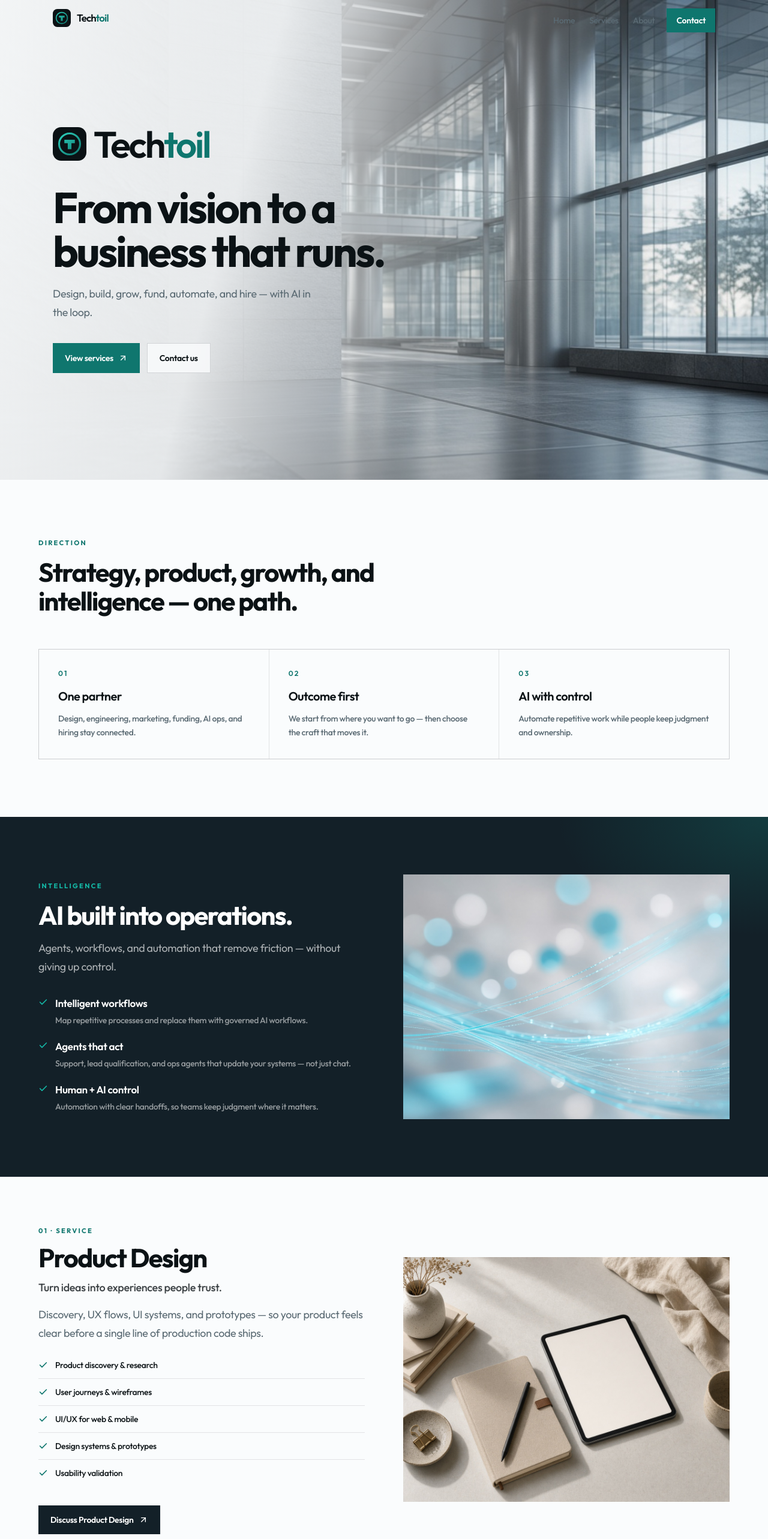
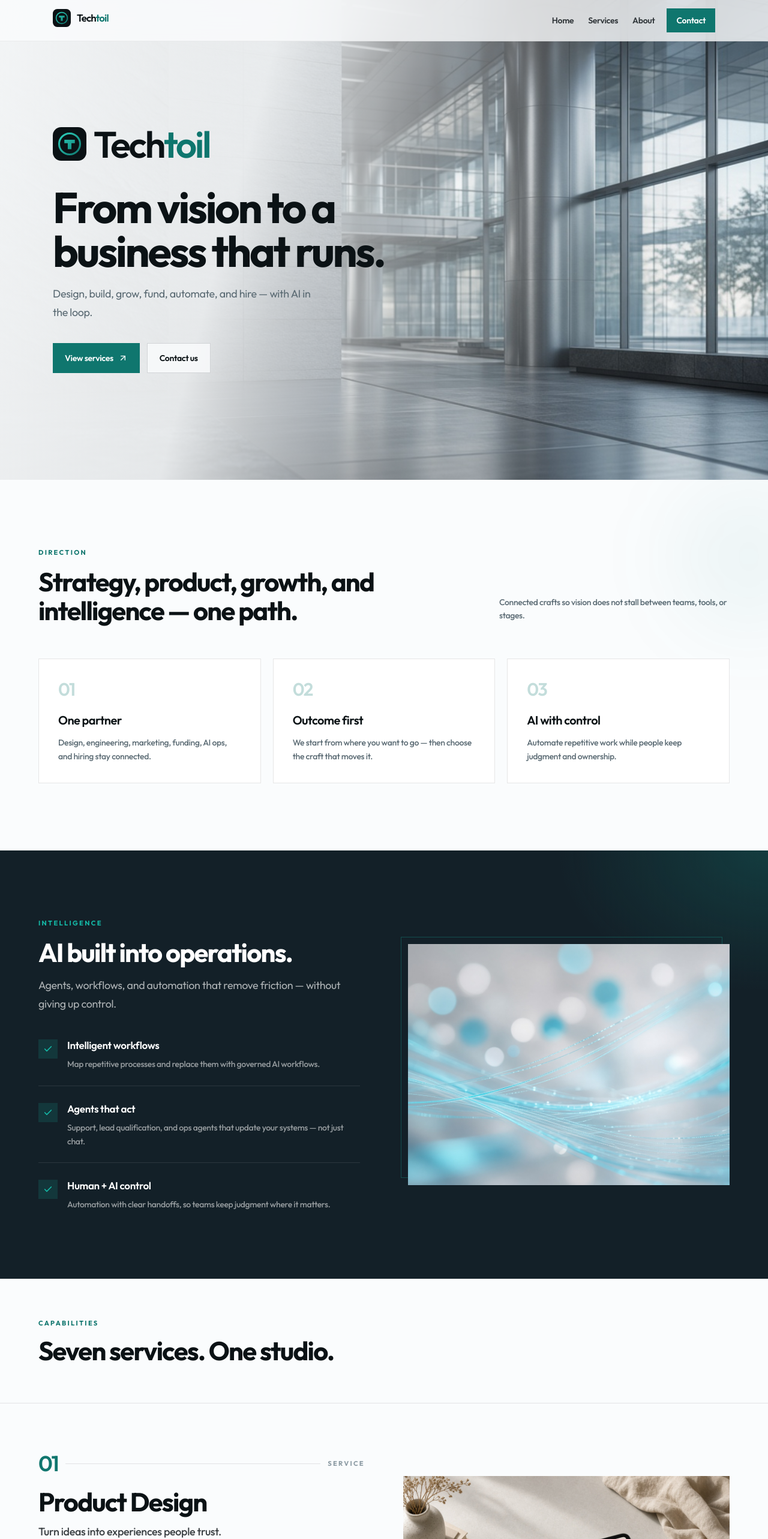
Before and after one commit to itexperts-ai/techtoil-web, a React (Vite) app: page / in a window 1280 px wide. Shown: the top 2566 px of the page at 60% size. Built offline with nearby package versions, Linux system fonts and the light colour scheme.

Commit message:
Fix header contrast and elevate below-hero site polish.
Keep the approved cinematic hero; use a frosted nav for readable labels and refine direction, AI, services, and CTA sections.

Co-authored-by: Cursor <cursoragent@cursor.com>

```diff
--- a/src/components/layout/TopNav.tsx
+++ b/src/components/layout/TopNav.tsx
@@ -8,36 +8,47 @@ export function TopNav() {
   const [open, setOpen] = useState(false)
   const { pathname } = useLocation()
   const onHome = pathname === '/'
-  const overHero = onHome && !solid && !open
 
   useEffect(() => {
-    const onScroll = () => setSolid(window.scrollY > 24)
+    const onScroll = () => setSolid(window.scrollY > 16)
     onScroll()
     window.addEventListener('scroll', onScroll, { passive: true })
     return () => window.removeEventListener('scroll', onScroll)
   }, [pathname])
 
-  const bar = solid || open || !onHome
-  const link = 'px-3 py-2 text-sm font-medium text-mute hover:text-ink'
+  // Always readable: frosted bar on home (even over hero) + solid elsewhere
+  const frosted = onHome || solid || open || !onHome
+  const elevated = solid || open || !onHome
 
   return (
     <header
       className={`fixed inset-x-0 top-0 z-50 transition-all duration-300 ${
-        bar
+        elevated
           ? 'border-b border-line bg-quartz/95 shadow-sm shadow-ink/5 backdrop-blur-xl'
-          : 'bg-transparent'
+          : frosted
+            ? 'border-b border-line/60 bg-quartz/80 backdrop-blur-xl'
+            : 'bg-transparent'
       }`}
     >
       <div className="mx-auto flex h-[4.25rem] max-w-6xl items-center justify-between px-4 md:px-6">
         <Logo />
         <nav className="hidden items-center md:flex">
-          <Link to="/" className={link}>
+          <Link
+            to="/"
+            className="px-3 py-2 text-sm font-semibold text-ink/80 hover:text-ink"
+          >
             Home
           </Link>
-          <a href="/#services" className={link}>
+          <a
+            href="/#services"
+            className="px-3 py-2 text-sm font-semibold text-ink/80 hover:text-ink"
+          >
             Services
           </a>
-          <Link to="/about" className={link}>
+          <Link
+            to="/about"
+            className="px-3 py-2 text-sm font-semibold text-ink/80 hover:text-ink"
+          >
             About
           </Link>
           <Link
@@ -50,9 +61,7 @@ export function TopNav() {
         <button
           type="button"
           aria-label="Menu"
-          className={`border px-3 py-1.5 text-sm font-semibold md:hidden ${
-            overHero ? 'border-ink/20 text-ink' : 'border-line text-ink'
-          }`}
+          className="border border-ink/20 bg-quartz/90 px-3 py-1.5 text-sm font-semibold text-ink md:hidden"
           onClick={() => setOpen((v) => !v)}
         >
           {open ? 'Close' : 'Menu'}
@@ -60,10 +69,14 @@ export function TopNav() {
       </div>
       {open && (
         <div className="border-t border-line bg-quartz px-4 py-5 md:hidden">
-          <Link to="/" className="block py-2.5 font-medium" onClick={() => setOpen(false)}>
+          <Link to="/" className="block py-2.5 font-semibold text-ink" onClick={() => setOpen(false)}>
             Home
           </Link>
-          <a href="/#services" className="block py-2.5 font-medium" onClick={() => setOpen(false)}>
+          <a
+            href="/#services"
+            className="block py-2.5 font-semibold text-ink"
+            onClick={() => setOpen(false)}
+          >
             Services
           </a>
           {services.map((s) => (
@@ -76,7 +89,11 @@ export function TopNav() {
               {s.title}
             </a>
           ))}
-          <Link to="/about" className="mt-1 block py-2.5 font-medium" onClick={() => setOpen(false)}>
+          <Link
+            to="/about"
+            className="mt-1 block py-2.5 font-semibold text-ink"
+            onClick={() => setOpen(false)}
+          >
             About
           </Link>
           <Link
--- a/src/pages/AboutPage.tsx
+++ b/src/pages/AboutPage.tsx
@@ -4,8 +4,9 @@ import { company } from '../data/company'
 
 export function AboutPage() {
   return (
-    <div className="bg-bg px-4 pb-24 pt-32 md:px-6 md:pt-40">
-      <div className="mx-auto max-w-2xl">
+    <div className="relative overflow-hidden bg-bg px-4 pb-24 pt-32 md:px-6 md:pt-40">
+      <div className="pointer-events-none absolute -left-20 top-32 h-56 w-56 rounded-full bg-teal/8 blur-3xl" />
+      <div className="relative mx-auto max-w-2xl">
         <p className="eyebrow text-teal">About</p>
         <h1 className="title mt-4">{company.legalName}</h1>
         <div className="lede mt-8 space-y-5 text-mute">
--- a/src/pages/ContactPage.tsx
+++ b/src/pages/ContactPage.tsx
@@ -5,8 +5,9 @@ import { company, mapsEmbedUrl, mapsOpenUrl } from '../data/company'
 export function ContactPage() {
   return (
     <div className="bg-bg">
-      <section className="border-b border-line bg-quartz px-4 pb-14 pt-32 md:px-6 md:pb-16 md:pt-36">
-        <div className="mx-auto max-w-6xl">
+      <section className="relative overflow-hidden border-b border-line bg-quartz px-4 pb-14 pt-32 md:px-6 md:pb-16 md:pt-36">
+        <div className="pointer-events-none absolute -right-16 top-20 h-48 w-48 rounded-full bg-teal/8 blur-3xl" />
+        <div className="relative mx-auto max-w-6xl">
           <p className="eyebrow text-teal">Contact & location</p>
           <h1 className="display mt-4 max-w-2xl">Let’s talk.</h1>
           <p className="lede mt-5 max-w-xl text-mute">
--- a/src/pages/HomePage.tsx
+++ b/src/pages/HomePage.tsx
@@ -22,7 +22,7 @@ export function HomePage() {
 
   return (
     <div>
-      {/* Full-bleed cinematic hero — one composition */}
+      {/* Keep this top section — user confirmed perfect */}
       <section ref={heroRef} className="relative min-h-[100svh] overflow-hidden">
         <motion.div className="absolute inset-0" style={{ y: imgY }}>
           <img
@@ -65,15 +65,23 @@ export function HomePage() {
         </div>
       </section>
 
-      <section className="bg-quartz px-4 py-20 md:px-6 md:py-24">
+      {/* Improved direction */}
+      <section className="relative overflow-hidden bg-quartz px-4 py-20 md:px-6 md:py-28">
+        <div className="pointer-events-none absolute -right-24 top-0 h-64 w-64 rounded-full bg-teal/5 blur-3xl" />
         <div className="mx-auto max-w-6xl">
-          <motion.div {...fade}>
+          <motion.div {...fade} className="flex flex-col gap-6 md:flex-row md:items-end md:justify-between">
+            <div>
               <p className="eyebrow text-teal">Direction</p>
-            <h2 className="title mt-4 max-w-2xl">
+              <h2 className="title mt-4 max-w-xl">
                 Strategy, product, growth, and intelligence — one path.
               </h2>
+            </div>
+            <p className="max-w-sm text-sm leading-relaxed text-mute md:pb-1">
+              Connected crafts so vision does not stall between teams, tools, or stages.
+            </p>
           </motion.div>
-          <div className="mt-14 grid gap-px overflow-hidden border border-line bg-line md:grid-cols-3">
+
+          <div className="mt-14 grid gap-5 md:grid-cols-3">
             {[
               {
                 t: 'One partner',
@@ -90,14 +98,15 @@ export function HomePage() {
             ].map((item, i) => (
               <motion.div
                 key={item.t}
-                className="bg-quartz p-7 md:p-8"
+                className="group relative border border-line bg-surface p-7 transition hover:border-teal/35 md:p-8"
                 {...fade}
                 transition={{ ...fade.transition, delay: i * 0.05 }}
               >
-                <p className="font-display text-xs font-semibold tracking-[0.18em] text-teal">
+                <span className="absolute left-0 top-0 h-full w-1 bg-teal/0 transition group-hover:bg-teal" />
+                <p className="font-display text-3xl font-semibold tracking-[-0.06em] text-teal/25">
                   0{i + 1}
                 </p>
-                <h3 className="mt-4 font-display text-xl font-semibold tracking-[-0.03em]">
+                <h3 className="mt-5 font-display text-xl font-semibold tracking-[-0.03em]">
                   {item.t}
                 </h3>
                 <p className="mt-3 text-sm leading-relaxed text-mute">{item.d}</p>
@@ -107,8 +116,9 @@ export function HomePage() {
         </div>
       </section>
 
-      <section className="band-slate px-4 py-20 text-white md:px-6 md:py-24">
-        <div className="mx-auto grid max-w-6xl items-center gap-12 lg:grid-cols-2 lg:gap-16">
+      {/* Improved AI band */}
+      <section className="band-slate px-4 py-20 text-white md:px-6 md:py-28">
+        <div className="mx-auto grid max-w-6xl items-center gap-12 lg:grid-cols-2 lg:gap-20">
           <motion.div {...fade}>
             <p className="eyebrow text-teal-bright">Intelligence</p>
             <h2 className="title mt-4">AI built into operations.</h2>
@@ -116,29 +126,40 @@ export function HomePage() {
               Agents, workflows, and automation that remove friction — without giving up
               control.
             </p>
-            <ul className="mt-8 space-y-5">
+            <ul className="mt-10 space-y-6">
               {aiHighlights.map((h) => (
-                <li key={h.title} className="flex gap-3">
-                  <Check className="mt-1 h-4 w-4 shrink-0 text-teal-bright" strokeWidth={2.5} />
+                <li key={h.title} className="flex gap-4 border-t border-white/10 pt-6 first:border-0 first:pt-0">
+                  <span className="mt-1 flex h-8 w-8 shrink-0 items-center justify-center bg-teal-bright/15">
+                    <Check className="h-4 w-4 text-teal-bright" strokeWidth={2.5} />
+                  </span>
                   <div>
-                    <p className="font-semibold">{h.title}</p>
-                    <p className="mt-1 text-sm text-white/55">{h.body}</p>
+                    <p className="font-semibold tracking-[-0.02em]">{h.title}</p>
+                    <p className="mt-1.5 text-sm leading-relaxed text-white/55">{h.body}</p>
                   </div>
                 </li>
               ))}
             </ul>
           </motion.div>
-          <motion.div {...fade}>
+          <motion.div {...fade} className="relative">
+            <div className="absolute -left-3 -top-3 h-full w-full border border-teal-bright/30" />
             <img
               src="/media/svc-aiops.jpg"
               alt="AI operations"
-              className="aspect-[4/3] w-full object-cover"
+              className="relative aspect-[4/3] w-full object-cover"
             />
           </motion.div>
         </div>
       </section>
 
+      {/* Improved services */}
       <div id="services" className="scroll-mt-24">
+        <div className="border-t border-line bg-quartz px-4 py-14 md:px-6 md:py-16">
+          <div className="mx-auto max-w-6xl">
+            <p className="eyebrow text-teal">Capabilities</p>
+            <h2 className="title mt-3">Seven services. One studio.</h2>
+          </div>
+        </div>
+
         {services.map((s, i) => {
           const reverse = i % 2 === 1
           return (
@@ -155,15 +176,23 @@ export function HomePage() {
                 }`}
               >
                 <motion.div {...fade}>
-                  <p className="eyebrow text-teal">{s.num} · Service</p>
-                  <h2 className="title mt-3">{s.title}</h2>
-                  <p className="mt-3 text-lg font-medium text-ink/80">{s.tagline}</p>
+                  <div className="flex items-center gap-3">
+                    <span className="font-display text-4xl font-semibold tracking-[-0.06em] text-teal">
+                      {s.num}
+                    </span>
+                    <span className="h-px flex-1 bg-line" />
+                    <span className="eyebrow text-faint">Service</span>
+                  </div>
+                  <h2 className="title mt-5">{s.title}</h2>
+                  <p className="mt-3 text-lg font-medium tracking-[-0.02em] text-ink/80">
+                    {s.tagline}
+                  </p>
                   <p className="lede mt-4 text-mute">{s.summary}</p>
-                  <ul className="mt-7 space-y-0">
+                  <ul className="mt-8 grid gap-2.5 sm:grid-cols-2">
                     {s.details.map((d) => (
                       <li
                         key={d}
-                        className="flex items-start gap-3 border-t border-line py-3 text-sm font-medium first:border-t-0 first:pt-0"
+                        className="flex items-start gap-2.5 bg-surface px-3.5 py-3 text-sm font-medium shadow-[inset_0_0_0_1px_rgba(11,18,21,0.08)]"
                       >
                         <Check
                           className="mt-0.5 h-4 w-4 shrink-0 text-teal"
@@ -175,12 +204,13 @@ export function HomePage() {
                   </ul>
                   <Link
                     to="/contact"
-                    className="mt-8 inline-flex items-center gap-2 bg-slate px-5 py-3.5 text-sm font-semibold text-white hover:bg-teal"
+                    className="mt-8 inline-flex items-center gap-2 bg-slate px-5 py-3.5 text-sm font-semibold text-white transition hover:bg-teal"
                   >
                     Discuss {s.title} <ArrowUpRight className="h-4 w-4" />
                   </Link>
                 </motion.div>
-                <motion.div {...fade}>
+                <motion.div {...fade} className="relative">
+                  <div className="absolute bottom-0 right-0 h-1/3 w-1 bg-teal" />
                   <img
                     src={s.image}
                     alt={s.title}
@@ -194,8 +224,13 @@ export function HomePage() {
         })}
       </div>
 
+      {/* Improved CTA */}
       <section className="bg-quartz px-4 py-20 md:px-6 md:py-24">
-        <motion.div className="band-slate mx-auto max-w-6xl px-8 py-14 text-white md:px-14 md:py-16" {...fade}>
+        <motion.div
+          className="mx-auto grid max-w-6xl overflow-hidden lg:grid-cols-[1.2fr_0.8fr]"
+          {...fade}
+        >
+          <div className="band-slate px-8 py-14 text-white md:px-12 md:py-16">
             <p className="eyebrow text-teal-bright">Next step</p>
             <h2 className="title mt-4 max-w-xl">Ready for a clear next move?</h2>
             <p className="lede mt-4 max-w-lg text-white/60">
@@ -208,6 +243,22 @@ export function HomePage() {
             >
               Start a conversation <ArrowUpRight className="h-4 w-4" />
             </Link>
+          </div>
+          <div className="relative min-h-[14rem] overflow-hidden bg-teal">
+            <img
+              src="/media/svc-design.jpg"
+              alt=""
+              className="absolute inset-0 h-full w-full object-cover opacity-40 mix-blend-luminosity"
+            />
+            <div className="relative flex h-full flex-col justify-end p-8 text-white md:p-10">
+              <p className="font-display text-2xl font-semibold tracking-[-0.04em] md:text-3xl">
+                Vision → Execution
+              </p>
+              <p className="mt-3 max-w-xs text-sm text-white/80">
+                Product, growth, capital readiness, AI ops, and talent — connected.
+              </p>
+            </div>
+          </div>
         </motion.div>
       </section>
     </div>
```
Lines whose indentation alone changed are shown as unchanged.
